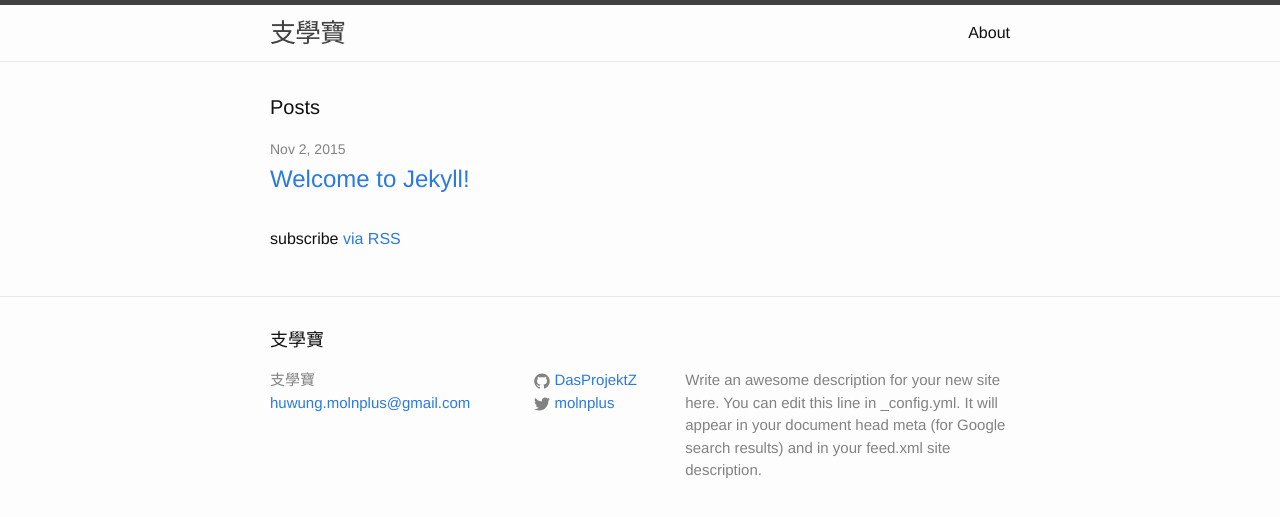
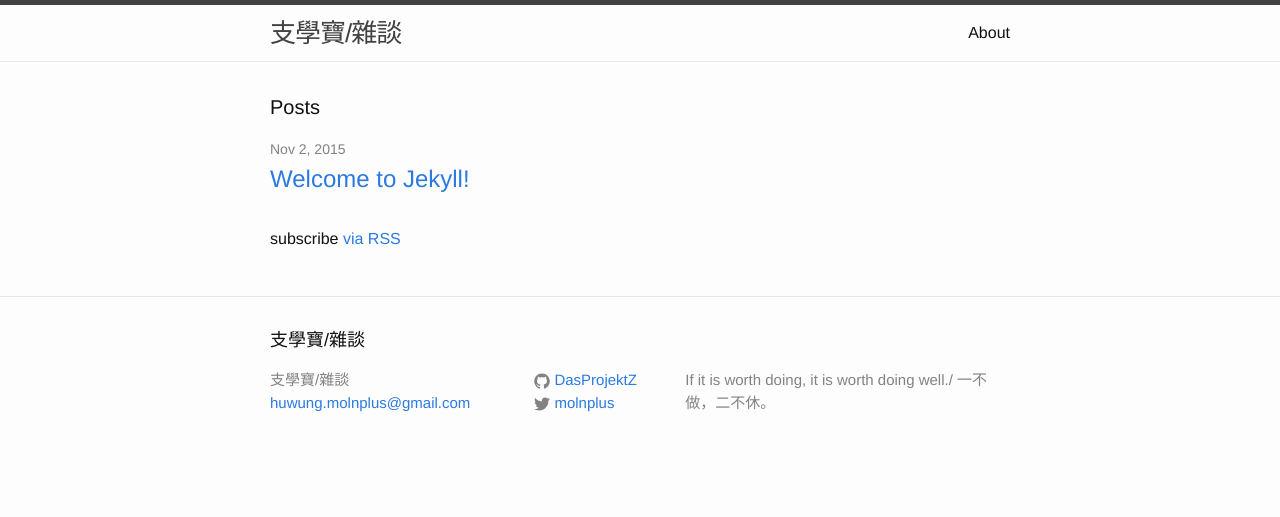
Before and after one commit to DasProjektZ/DasProjektZ.github.io, a Jekyll site: the page built from index.html, in a window 1280 px wide. Shown: the top 517 px of the page. Built offline with Jekyll 4.4.1, drawn with Linux system fonts in a browser that asks for light colours.

Commit message:
updated config

```diff
--- a/_config.yml
+++ b/_config.yml
@@ -6,12 +6,11 @@
 # 'jekyll serve'. If you change this file, please restart the server process.
 
 # Site settings
-title: 支學寶
+title: 支學寶/雜談
 email: huwung.molnplus@gmail.com
 description: > # this means to ignore newlines until "baseurl:"
-  Write an awesome description for your new site here. You can edit this
-  line in _config.yml. It will appear in your document head meta (for
-  Google search results) and in your feed.xml site description.
+  If it is worth doing, it is worth doing well./
+  一不做，二不休。
 baseurl: "" # the subpath of your site, e.g. /blog
 url: "http://yourdomain.com" # the base hostname & protocol for your site
 twitter_username: molnplus
```
